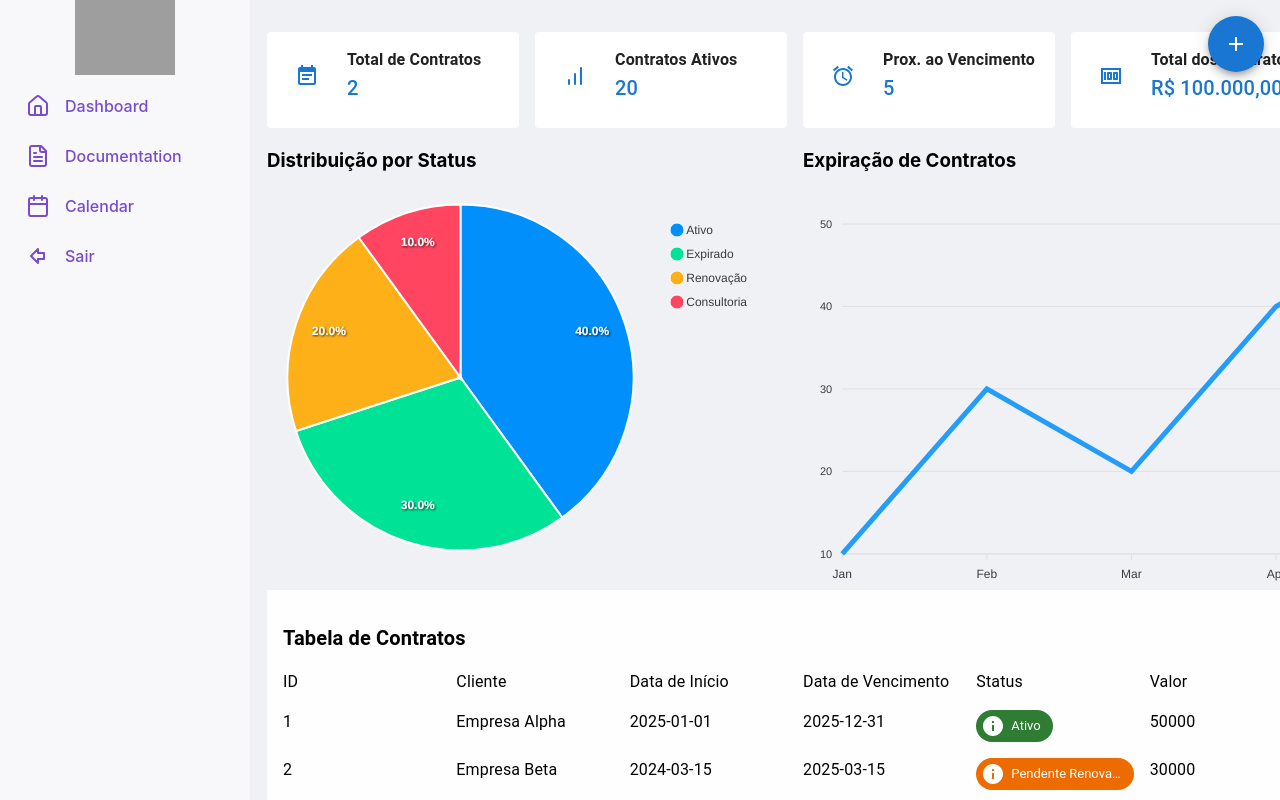
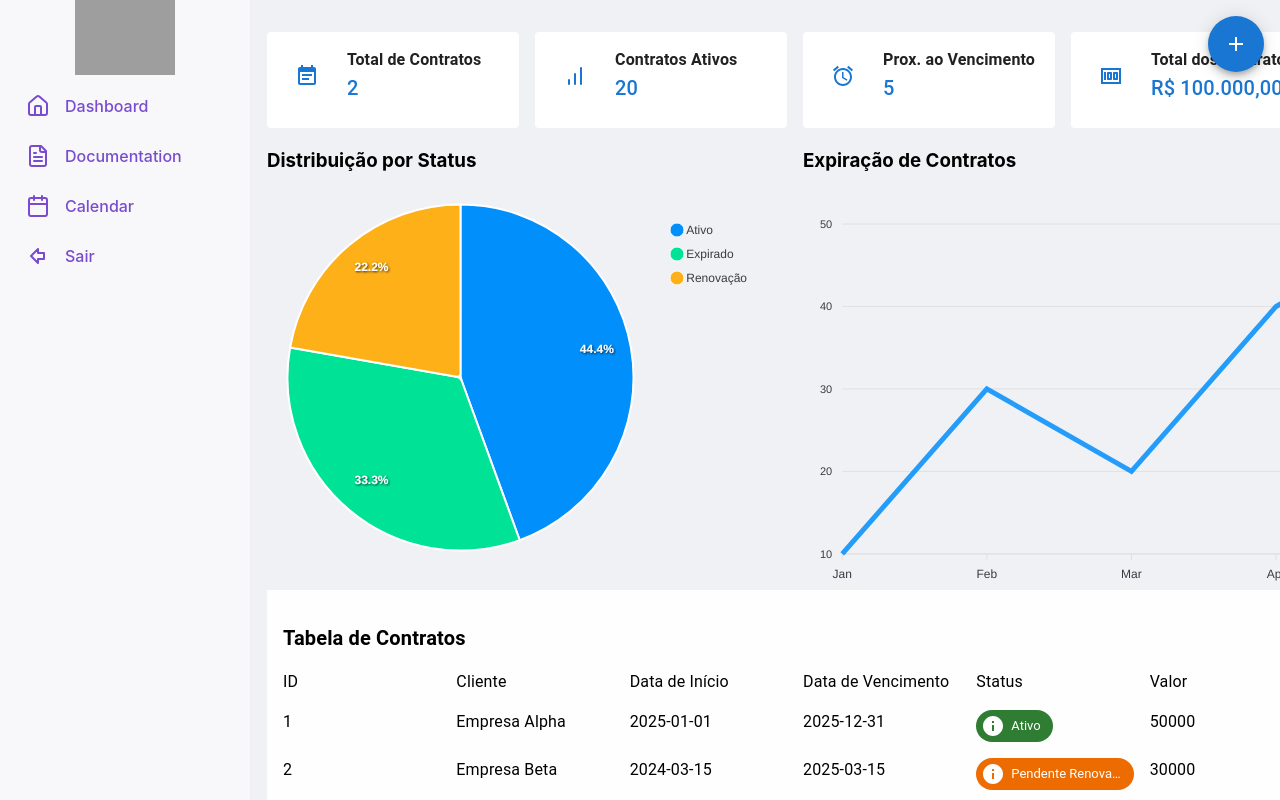
Before and after one commit to Serejo/dashboard-contratos, a React (Vite) app: page /dashboard in a window 1280 px wide. Shown: the top 800 px of the page. Built offline with nearby package versions, Linux system fonts and the light colour scheme; grey boxes are pictures that could not be loaded.

Commit message:
fix: removed status

```diff
--- a/src/modules/dashboard/components/MetricsChart.tsx
+++ b/src/modules/dashboard/components/MetricsChart.tsx
@@ -8,10 +8,10 @@ function MetricsChart() {
       <ChartCard title="Distribuição por Status">
         <Chart
           type="pie"
-          series={[40, 30, 20, 10]}
+          series={[40, 30, 20]}
           width="500"
           options={{
-            labels: ["Ativo", "Expirado", "Renovação", "Consultoria"],
+            labels: ["Ativo", "Expirado", "Renovação"],
           }}
         />
       </ChartCard>
```
